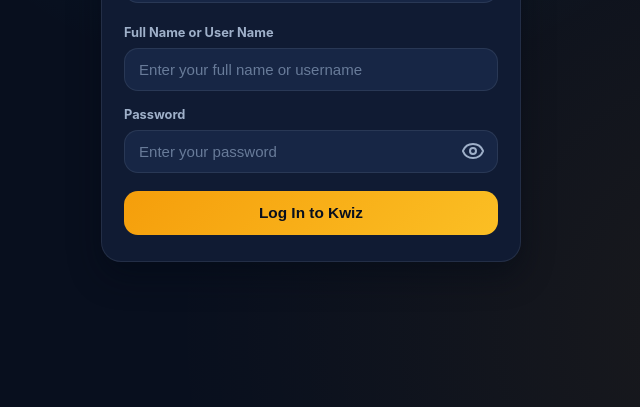
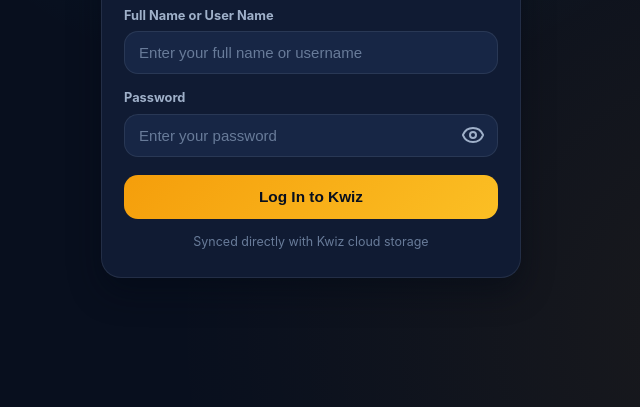
Before and after one commit to wowie-web/Kwiz, a plain HTML site: page auth.html in a window 1280 px wide. Shown: the part 393-800 px from the top of the page, without its empty margins (329-969 px from the left). Drawn offline with nearby package versions, Linux system fonts and the light colour scheme; no server answers.

Commit message:
Update auth.html

```diff
--- a/auth.html
+++ b/auth.html
@@ -162,6 +162,8 @@
 
         <button type="submit" id="signupSubmitBtn" class="submit-btn">Create Account</button>
       </form>
+
+      <p class="helper-note">Synced directly with Kwiz cloud storage</p>
     </section>
   </main>
 
```
